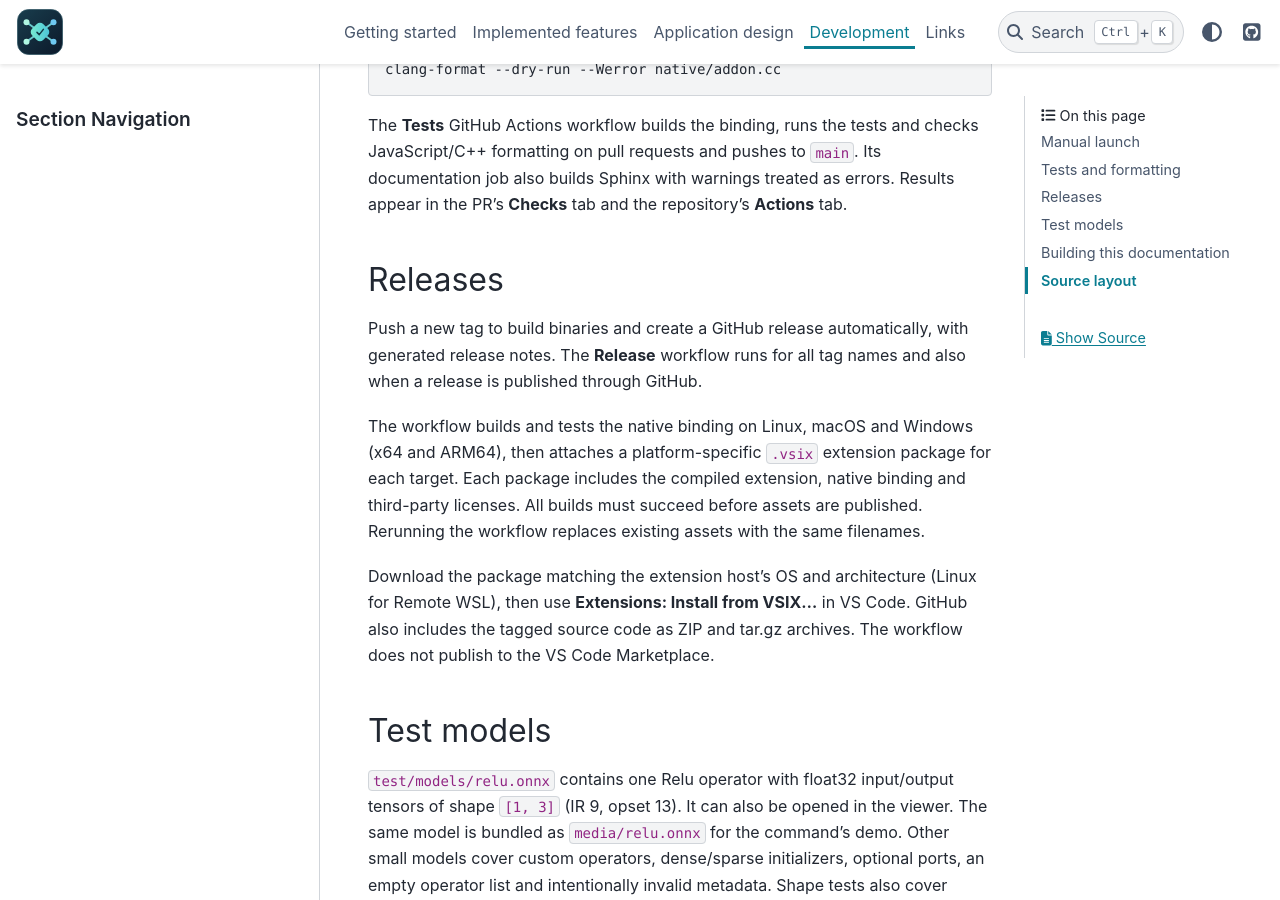
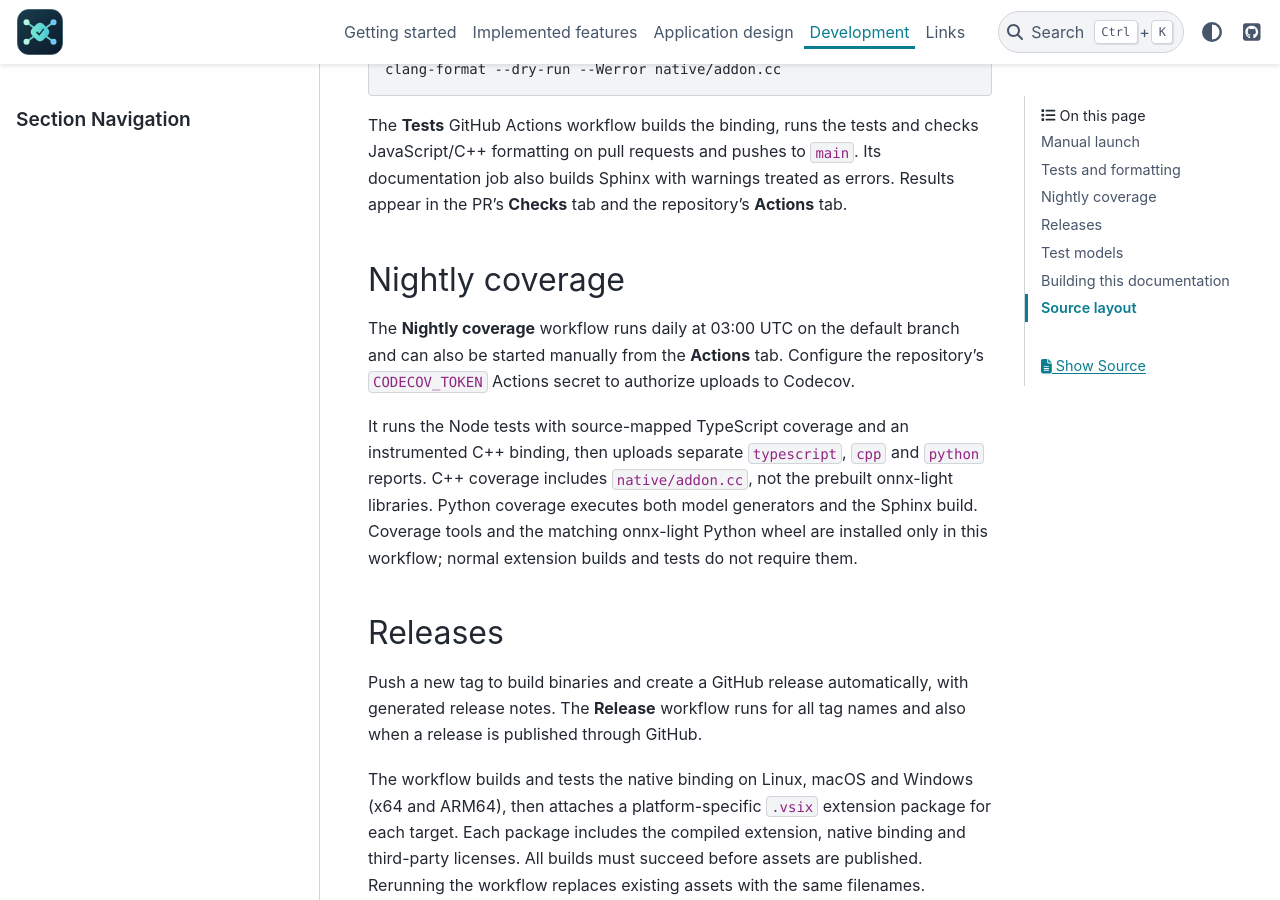
Before and after one commit to xadupre/onnx-light-viewer, a Sphinx documentation site: the page built from docs/development.rst, in a window 1280 px wide and 900 px high, scrolled down 880 px. Built offline with Sphinx 7.4.7 and the PyData theme 0.15.4, drawn with Linux system fonts in a browser that asks for light colours.

Commit message:
Add nightly Codecov reports for TypeScript, C++, and Python (#78)
* Initial plan

* Add nightly TypeScript C++ and Python coverage uploads to Codecov

Co-authored-by: xadupre <22452781+xadupre@users.noreply.github.com>

---------

Co-authored-by: copilot-swe-agent[bot] <198982749+Copilot@users.noreply.github.com>
Co-authored-by: xadupre <22452781+xadupre@users.noreply.github.com>

```diff
--- a/docs/development.rst
+++ b/docs/development.rst
@@ -41,6 +41,20 @@ The **Tests** GitHub Actions workflow builds the binding, runs the tests and
 checks JavaScript/C++ formatting on pull requests and pushes to ``main``.
 Its documentation job also builds Sphinx with warnings treated as errors.
 Results appear in the PR's **Checks** tab and the repository's **Actions** tab.
+
+Nightly coverage
+----------------
+
+The **Nightly coverage** workflow runs daily at 03:00 UTC on the default branch
+and can also be started manually from the **Actions** tab. Configure the
+repository's ``CODECOV_TOKEN`` Actions secret to authorize uploads to Codecov.
+
+It runs the Node tests with source-mapped TypeScript coverage and an instrumented
+C++ binding, then uploads separate ``typescript``, ``cpp`` and ``python`` reports.
+C++ coverage includes ``native/addon.cc``, not the prebuilt onnx-light libraries.
+Python coverage executes both model generators and the Sphinx build. Coverage
+tools and the matching onnx-light Python wheel are installed only in this workflow;
+normal extension builds and tests do not require them.
 
 Releases
 --------
```
Also changed, not shown: 1 other file.
